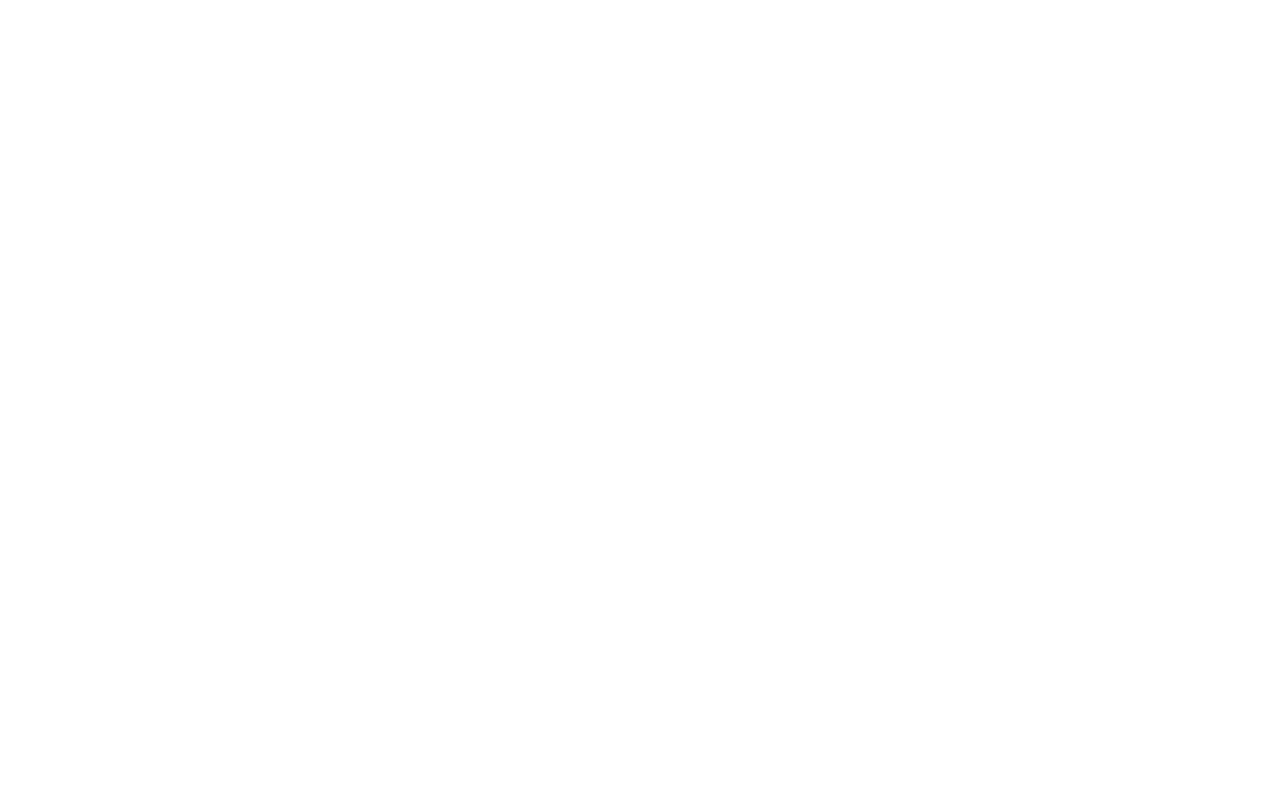
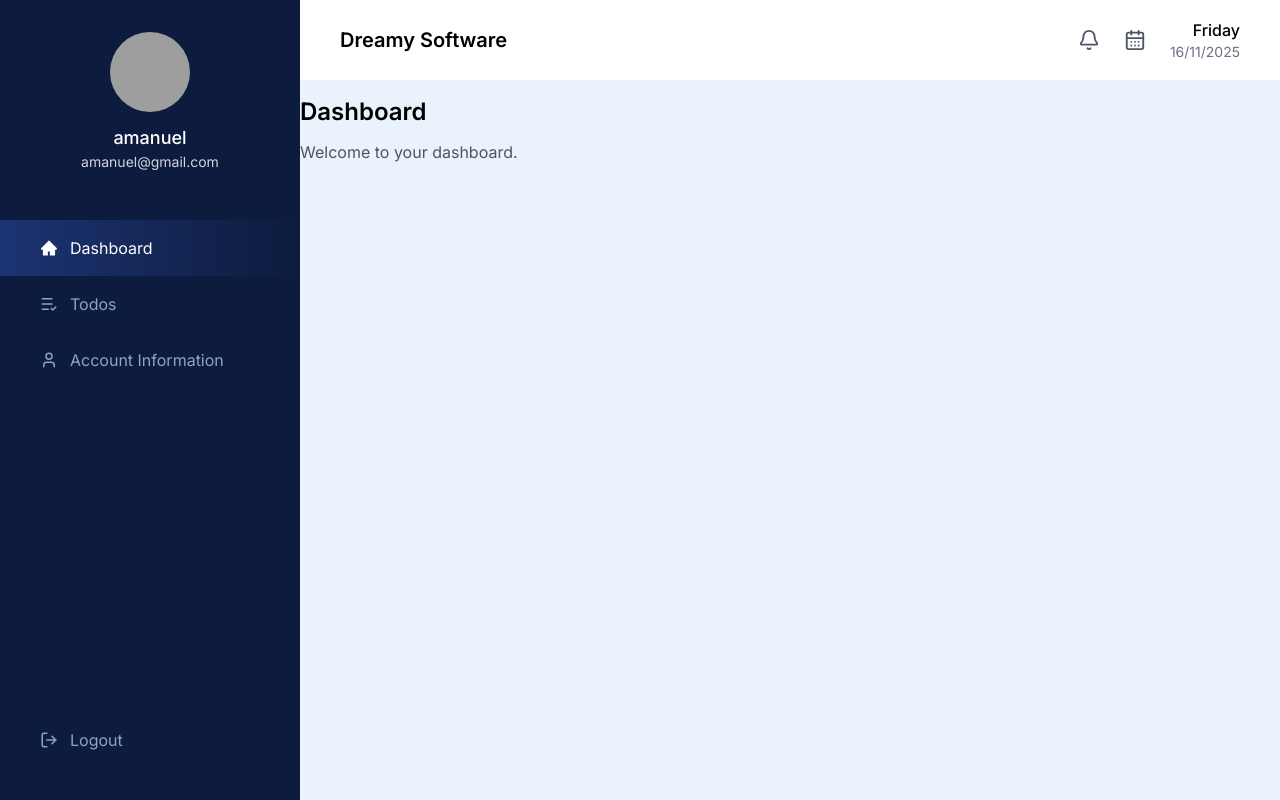
Before and after one commit to Deadless-Programmer/todo-frontend-dreamy-software, a Next.js app: page / in a window 1280 px wide. Built offline with nearby package versions, Linux system fonts and the light colour scheme; grey boxes are pictures that could not be loaded.

Commit message:
account information ui ready

```diff
--- a/package.json
+++ b/package.json
@@ -14,6 +14,7 @@
     "next": "16.0.3",
     "react": "19.2.0",
     "react-dom": "19.2.0",
+    "react-icons": "^5.5.0",
     "react-toastify": "^11.0.5"
   },
   "devDependencies": {
--- a/src/app/page.tsx
+++ b/src/app/page.tsx
@@ -1,9 +1,20 @@
+// import { redirect } from "next/navigation";
+import DashboardLayout from "@/components/layout/DashboardLayout";
+// import { getAccessToken } from "@/utils/token";
 
+export default function HomePage() {
+  // const token = getAccessToken();
 
-export default function Home() {
+  // ❌ No token → redirect to login
+  // if (!token) {
+  //   redirect("/login");
+  // }
+
+  // ✅ Token exists → show dashboard
   return (
-    <div>
-    {/* <h1 className="font-bold">Log in to your account</h1> */}
-    </div>
+    <DashboardLayout>
+      <h1 className="text-2xl font-semibold">Dashboard</h1>
+      <p className="mt-3 text-gray-600">Welcome to your dashboard.</p>
+    </DashboardLayout>
   );
 }
--- a/src/app/profile/page.tsx
+++ b/src/app/profile/page.tsx
@@ -0,0 +1,107 @@
+"use client";
+
+import { redirect } from "next/navigation";
+import DashboardLayout from "@/components/layout/DashboardLayout";
+import { getAccessToken } from "@/utils/token";
+import { Camera } from "lucide-react";
+import { BsCloudUpload } from "react-icons/bs";
+
+export default function ProfilePage() {
+  const token = getAccessToken();
+  if (!token) redirect("/login");
+
+  return (
+    <DashboardLayout>
+      <div
+        className="w-full max-w-[1100px] bg-white p-6 rounded-lg shadow-sm
+        mx-auto space-y-4"
+      >
+        {/* Title */}
+        <h2 className="text-xl font-semibold border-b border-blue-500 pb-1 w-fit">
+          Account Information
+        </h2>
+
+        {/* Photo Upload */}
+        <div className="flex items-center justify-center border  border-gray-300 rounded-lg gap-4 w-1/3 p-4 ">
+          <div className="relative w-20 h-20 bg-gray-300 rounded-full flex items-center justify-center">
+            <Camera className="absolute bottom-1 right-1  bg-blue-600 text-white p-[3px] rounded-full w-5 h-5 cursor-pointer" />
+          </div>
+
+          <button className="px-3  flex justify-center items-center gap-2 cursor-pointer p-2 font-bold bg-blue-600 text-white rounded-md text-xs  hover:bg-blue-700">
+            <BsCloudUpload /> Upload New Photo
+          </button>
+        </div>
+
+        {/* Form */}
+        <div className="border  border-gray-300  rounded-lg p-4 space-y-3">
+
+          {/* Names */}
+          <div className="grid grid-cols-2 gap-3">
+            <div>
+              <label className="text-xs font-medium">First Name</label>
+              <input
+                type="text"
+                className="w-full mt-1 px-2 py-1.5 border  border-gray-300  rounded-md text-sm outline-none focus:ring-1 focus:ring-blue-200"
+              />
+            </div>
+
+            <div>
+              <label className="text-xs font-medium">Last Name</label>
+              <input
+                type="text"
+                className="w-full mt-1 px-2 py-1.5 border  border-gray-300 rounded-md text-sm outline-none focus:ring-1 focus:ring-blue-200"
+              />
+            </div>
+          </div>
+
+          {/* Email */}
+          <div>
+            <label className="text-xs font-medium">Email</label>
+            <input
+              type="email"
+              className="w-full mt-1 px-2 py-1.5 border  border-gray-300  rounded-md text-sm outline-none focus:ring-1 focus:ring-blue-200"
+            />
+          </div>
+
+          {/* Address & Contact */}
+          <div className="grid grid-cols-2 gap-3">
+            <div>
+              <label className="text-xs font-medium">Address</label>
+              <input
+                type="text"
+                className="w-full mt-1 px-2 py-1.5 border  border-gray-300  rounded-md text-sm outline-none focus:ring-1 focus:ring-blue-200"
+              />
+            </div>
+
+            <div>
+              <label className="text-xs font-medium">Contact Number</label>
+              <input
+                type="text"
+                className="w-full mt-1 px-2 py-1.5 border  border-gray-300  rounded-md text-sm outline-none focus:ring-1 focus:ring-blue-200"
+              />
+            </div>
+          </div>
+
+          {/* Birthday */}
+          <div>
+            <label className="text-xs font-medium">Birthday</label>
+            <input
+              type="date"
+              className="w-full mt-1 px-2 py-1.5 border  border-gray-300  rounded-md text-sm outline-none focus:ring-1 focus:ring-blue-200"
+            />
+          </div>
+
+          {/* Buttons */}
+          <div className="flex justify-center gap-4 pt-1">
+            <button className="px-5 py-1.5 text-sm cursor-pointer bg-blue-600 text-white rounded-md hover:bg-blue-700">
+              Save Changes
+            </button>
+            <button className="px-5 py-1.5 text-sm cursor-pointer bg-[#8CA3CD] rounded-md text-white">
+              Cancel
+            </button>
+          </div>
+        </div>
+      </div>
+    </DashboardLayout>
+  );
+}
--- a/src/app/todos/page.tsx
+++ b/src/app/todos/page.tsx
@@ -0,0 +1,19 @@
+"use client";
+
+import { redirect } from "next/navigation";
+import DashboardLayout from "@/components/layout/DashboardLayout";
+import { getAccessToken } from "@/utils/token";
+
+export default function TodosPage() {
+  const token = getAccessToken();
+
+  if (!token) {
+    redirect("/login");
+  }
+
+  return (
+    <DashboardLayout>
+      <h2 className="text-2xl font-semibold mb-4">Todos</h2>
+    </DashboardLayout>
+  );
+}
--- /dev/null
+++ b/src/components/layout/DashboardLayout.tsx
@@ -0,0 +1,17 @@
+import Sidebar from "./Sidebar";
+import Topbar from "./Topbar";
+
+export default function DashboardLayout({
+  children,
+}: {
+  children: React.ReactNode;
+}) {
+  return (
+    <div className="bg-[#EAF3FB] min-h-screen">
+      <Sidebar />
+      <Topbar />
+
+      <main className="pt-24 pl-[300px] ">{children}</main>
+    </div>
+  );
+}
--- /dev/null
+++ b/src/components/layout/Sidebar.tsx
@@ -0,0 +1,86 @@
+"use client";
+
+import Link from "next/link";
+import { usePathname } from "next/navigation";
+import { ListCheck, User, LogOut } from "lucide-react";
+import Image from "next/image";
+import { AiFillHome } from "react-icons/ai";
+
+export default function Sidebar() {
+  const pathname = usePathname();
+
+  const isActive = (path: string) =>
+    pathname === path;
+
+  return (
+    <aside className="w-[300px] bg-[#0D1B3E] text-white h-screen fixed left-0 top-0 flex flex-col py-8">
+
+      {/* Profile */}
+      <div className="flex flex-col items-center mb-12">
+        <Image
+          alt="profile picture"
+          src="https://i.postimg.cc/gkdg1qVD/kirill-balobanov-2r-Is8OH5ng0-unsplash.jpg"
+          width={80}
+          height={80}
+          className="w-20 h-20 rounded-full mb-3"
+        />
+        <h3 className="text-lg font-medium">amanuel</h3>
+        <p className="text-sm text-gray-300">amanuel@gmail.com</p>
+      </div>
+
+      {/* Menu */}
+      <nav className="w-full  flex flex-col ">
+
+        {/* Dashboard */}
+        <Link
+          href="/"
+          className={`
+            flex items-center gap-3 py-4 px-10
+            text-[#8CA3CD] transition-all
+            ${isActive("/")
+              ? "bg-linear-to-r from-[#1c3473] to-[#0D1B3E] text-white  "
+              : "hover:bg-[#1A2B52]"}
+          `}
+        >
+          <AiFillHome size={18} /> Dashboard
+        </Link>
+
+        {/* Todos */}
+        <Link
+          href="/todos"
+          className={`
+            flex items-center gap-3 py-4 px-10
+            text-[#8CA3CD] transition-all
+            ${isActive("/todos")
+              ? "bg-linear-to-r from-[#1c3473] to-[#0D1B3E] text-white "
+              : "hover:bg-[#1A2B52]"}
+          `}
+        >
+          <ListCheck size={18} /> Todos
+        </Link>
+
+        {/* Profile */}
+        <Link
+          href="/profile"
+          className={`
+            flex items-center gap-3 py-4 px-10
+            text-[#8CA3CD] transition-all
+            ${isActive("/profile")
+              ? "bg-linear-to-r from-[#1c3473] to-[#0D1B3E] text-white "
+              : "hover:bg-[#1A2B52]"}
+          `}
+        >
+          <User size={18} /> Account Information
+        </Link>
+
+      </nav>
+
+      {/* Logout - bottom aligned */}
+      <div className="mt-auto  ">
+        <button className="flex cursor-pointer items-center gap-3 py-4 px-10  text-[#8CA3CD] hover:text-white hover:bg-[#1A2B52] transition-all w-full text-left">
+          <LogOut size={18} /> Logout
+        </button>
+      </div>
+    </aside>
+  );
+}
--- /dev/null
+++ b/src/components/layout/Topbar.tsx
@@ -0,0 +1,24 @@
+"use client";
+
+import { Bell, CalendarDays } from "lucide-react";
+
+export default function Topbar() {
+  const today = new Date();
+  const formattedDate = today.toLocaleDateString("en-GB");
+
+  return (
+    <header className="h-20 bg-white  flex items-center justify-between px-10 ml-[300px] fixed top-0 right-0 left-0">
+      <div className="text-xl font-semibold">Dreamy Software</div>
+
+      <div className="flex items-center gap-6">
+        <Bell size={22} className="text-gray-600" />
+        <CalendarDays size={22} className="text-gray-600" />
+
+        <div className="text-right">
+          <p className="font-medium">Friday</p>
+          <p className="text-sm text-gray-500">{formattedDate}</p>
+        </div>
+      </div>
+    </header>
+  );
+}
--- a/src/hooks/useAuth.tsx
+++ b/src/hooks/useAuth.tsx
@@ -1,6 +1,6 @@
-import { useAuth } from "@/context/AuthContext";
+// import { useAuth } from "@/context/AuthContext";
 
-const Comp = () => {
-  const { user, login, signup, logout, loading } = useAuth();
+// const Comp = () => {
+//   const { user, login, signup, logout, loading } = useAuth();
 
-};
+// };
--- a/src/utils/token.ts
+++ b/src/utils/token.ts
@@ -1,12 +1,21 @@
-export const getAccessToken = (): string | null => localStorage.getItem("accessToken");
-export const getRefreshToken = (): string | null => localStorage.getItem("refreshToken");
+export const getAccessToken = (): string | null => {
+  if (typeof window === "undefined") return null;
+  return localStorage.getItem("accessToken");
+};
+
+export const getRefreshToken = (): string | null => {
+  if (typeof window === "undefined") return null;
+  return localStorage.getItem("refreshToken");
+};
 
 export const setTokens = (access: string, refresh: string) => {
+  if (typeof window === "undefined") return;
   localStorage.setItem("accessToken", access);
   localStorage.setItem("refreshToken", refresh);
 };
 
 export const clearTokens = () => {
+  if (typeof window === "undefined") return;
   localStorage.removeItem("accessToken");
   localStorage.removeItem("refreshToken");
 };
```
Also changed, not shown: 1 other file (tests, documents, lock files or other folders).
